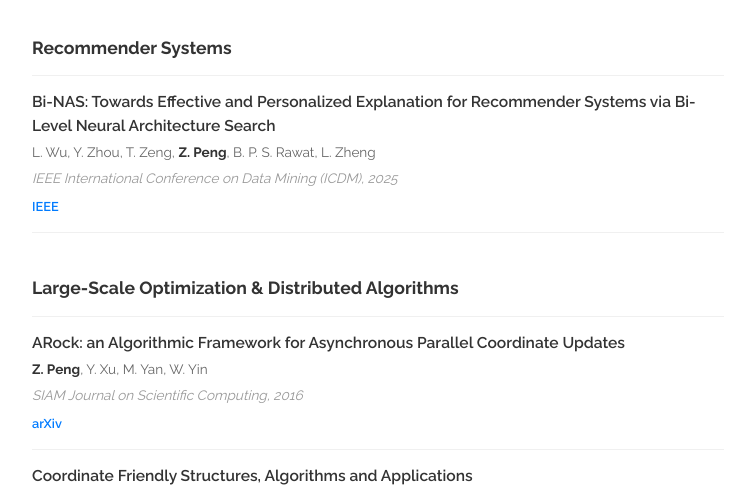
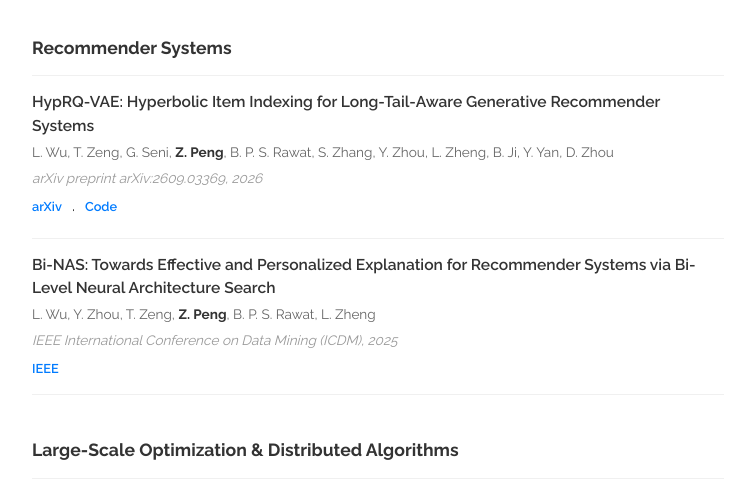
Before and after one commit to ZhiminPeng/zhiminpeng.github.io, a plain HTML site: page papers.html in a window 1280 px wide. Shown: the part 237-726 px from the top of the page, without its empty margins (262-1017 px from the left). Drawn offline with Linux system fonts and the light colour scheme.

Commit message:
Add HypRQ-VAE 2026 arXiv paper to publications and homepage
Co-Authored-By: Claude Opus 5.5 <noreply@anthropic.com>
Claude-Session: https://claude.ai/code/session_01VF8Wj4Bchvt69apxbfYLcZ

```diff
--- a/papers.html
+++ b/papers.html
@@ -142,6 +142,15 @@
   <section>
     <h2>Recommender Systems</h2>
     <ul class="paper-list">
+
+      <li>
+        <span class="paper-title">
+          <a href="https://arxiv.org/abs/2609.03369" target="_blank" rel="noopener">HypRQ-VAE: Hyperbolic Item Indexing for Long-Tail-Aware Generative Recommender Systems</a>
+        </span>
+        <div class="paper-authors">L. Wu, T. Zeng, G. Seni, <strong>Z. Peng</strong>, B. P. S. Rawat, S. Zhang, Y. Zhou, L. Zheng, B. Ji, Y. Yan, D. Zhou</div>
+        <div class="paper-venue">arXiv preprint arXiv:2609.03369, 2026</div>
+        <div class="paper-links"><a href="https://arxiv.org/abs/2609.03369" target="_blank" rel="noopener">arXiv</a> · <a href="https://github.com/wulongfeng/HypRQ-VAE" target="_blank" rel="noopener">Code</a></div>
+      </li>
 
       <li>
         <span class="paper-title">
```
Also changed, not shown: index.html (+3 -0 lines).
